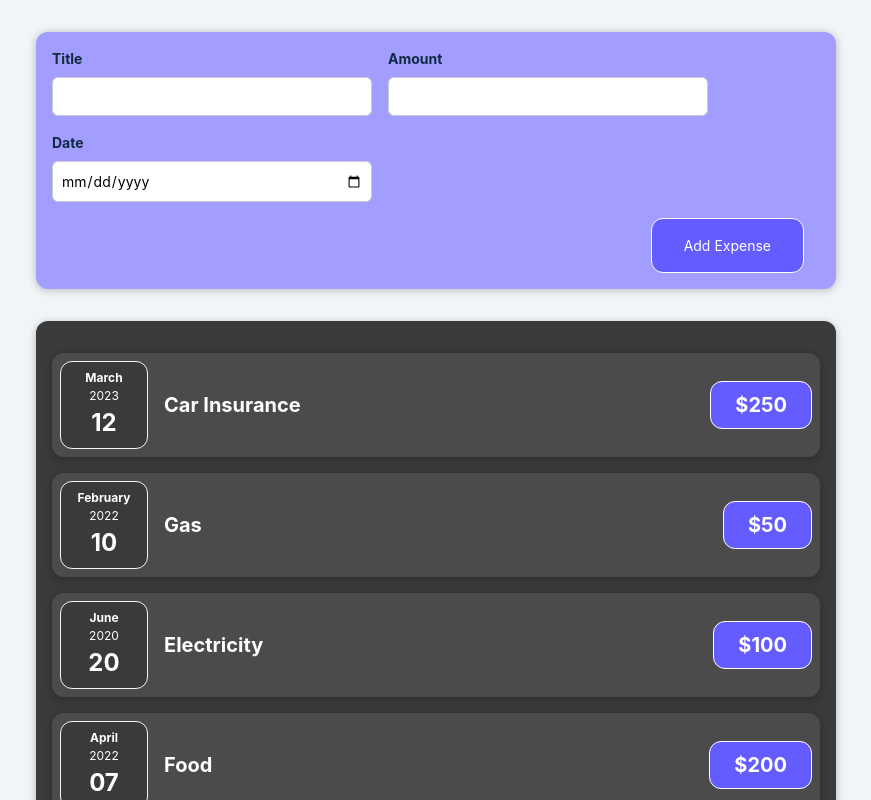
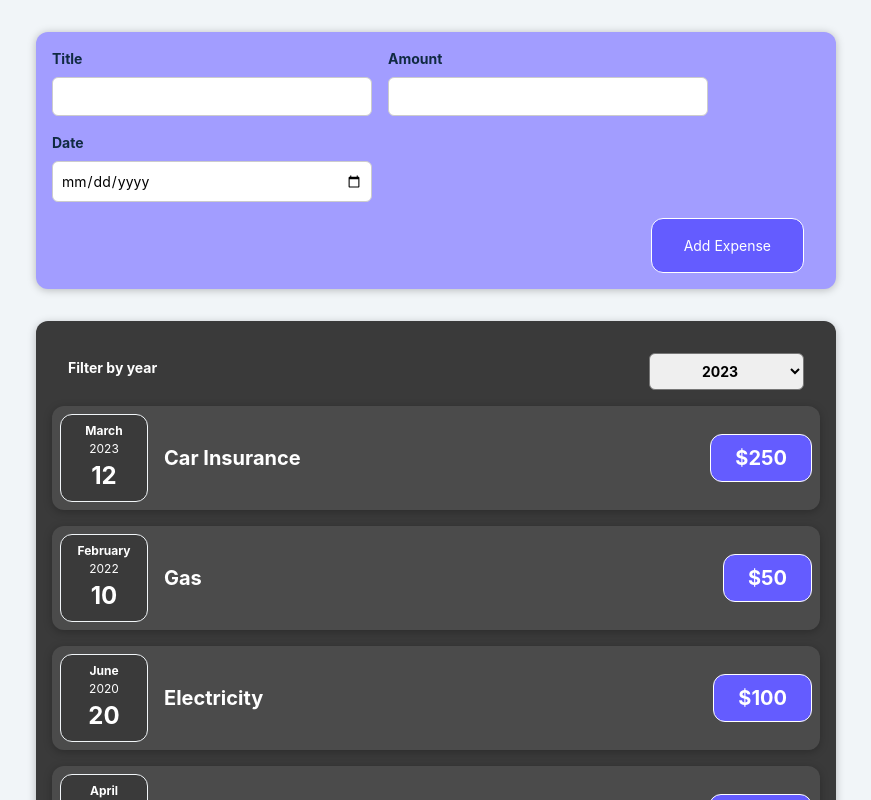
Before and after one commit to mariata06/Budget-table, a React (Create React App) app: page / in a window 1280 px wide. Shown: the top 800 px of the page, without its empty margins (204-1075 px from the left). Built offline with nearby package versions, Linux system fonts and the light colour scheme.

Commit message:
Add ExpenseFilter component

```diff
--- a/src/App.js
+++ b/src/App.js
@@ -49,8 +49,8 @@
   ];
 
   const addExpenseHandler = (expense) => {
-    console.log('in App.ja');
-    console.log(expense);
+    // console.log('in App.ja');
+    // console.log(expense);
   }
 
   return (
--- /dev/null
+++ b/src/components/ExpenseFilter.css
@@ -0,0 +1,24 @@
+.expense-filter {
+    color: var(--color-white);
+    padding: 0 1rem;
+}
+
+.expense-filter__control {
+    display: flex;
+    width: 100%;
+    align-items: center;
+    justify-content: space-between;
+    margin: 1rem 0;
+}
+
+.expense-filter label {
+    font-weight: bold;
+    margin-bottom: 0.5rem;
+}
+
+.expense-filter select {
+    font: inherit;
+    padding: 0.5rem 3rem;
+    font-weight: bold;
+    border-radius: 6px;
+}
--- /dev/null
+++ b/src/components/ExpenseFilter.js
@@ -0,0 +1,25 @@
+import React from 'react';
+import './ExpenseFilter.css';
+
+const ExpenseFilter = (props) => {
+    const filterChangeHandler = (event) => {
+        console.log(event.target.value);
+        props.onChangeFilter(event.target.value);
+    }
+
+    return (
+        <div className='expense-filter'>
+            <div className='expense-filter__control'>
+                <label>Filter by year</label>
+                <select value={props.selected} onChange={filterChangeHandler}>
+                    <option value="2023">2023</option>
+                    <option value="2022">2022</option>
+                    <option value="2021">2021</option>
+                    <option value="2020">2020</option>
+                </select>
+            </div>
+        </div>
+    );
+};
+
+export default ExpenseFilter;
--- a/src/components/Expenses.js
+++ b/src/components/Expenses.js
@@ -1,12 +1,33 @@
+import React, {useState} from 'react';
+
 import './Expenses.css';
 import ExpenseItem from './ExpenseItem';
 import Card from './Card';
+import ExpenseFilter from './ExpenseFilter';
 
 function Expenses(props) {
+    const [filteredYear, setFilteredYear] = useState('2023');
+
+    const filterChangeHandler = (selectedYear) => {
+        // console.log('Expenses.js');
+        // console.log(selectedYear);
+        setFilteredYear(selectedYear)
+    }
+
     return (
-        <Card className='expenses'>
-            {props.items.map((expense) => <ExpenseItem key={expense.id} title={expense.title} amount={expense.amount} date={expense.date} />)}
-        </Card>
+        <div>
+            <Card className='expenses'>
+                <ExpenseFilter selected={filteredYear} onChangeFilter={filterChangeHandler}/>
+                {props.items.map((expense) =>
+                    <ExpenseItem
+                        key={expense.id}
+                        title={expense.title}
+                        amount={expense.amount}
+                        date={expense.date}
+                    />)}
+            </Card>
+        </div>
+
     )
 }
 
--- a/src/components/NewExpense.js
+++ b/src/components/NewExpense.js
@@ -7,7 +7,7 @@
             ...enteredExpenseData,
             id: Math.random().toString()
         };
-        // console.log(expenseData);
+        console.log(expenseData);
         props.onAddExpense(expenseData);
     }
     return (
```
